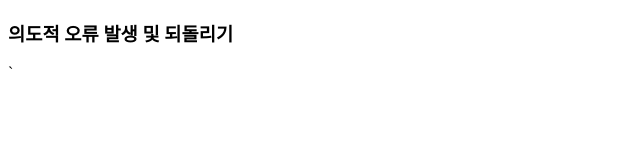
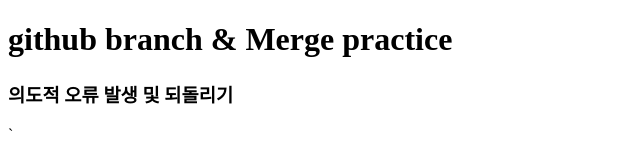
Before and after one commit to seongjunin98/git-test, a plain HTML site: page index.html in a window 1280 px wide. Shown: the whole page, without its empty margins (0-640 px from the left). Drawn offline with Linux system fonts and the light colour scheme.

Commit message:
Revert "index.html h1 라인에 h3 추가"
This reverts commit 30ad92bed8dc2d8311fdf594998e4fa783d2b12b.

```diff
--- a/index.html
+++ b/index.html
@@ -6,7 +6,7 @@
     <title>Document</title>
 </head>
 <body>
+    <h1>github branch & Merge practice</h1>
     <h3>의도적 오류 발생 및 되돌리기</h3>
-
 </body>
 </html>`
```
